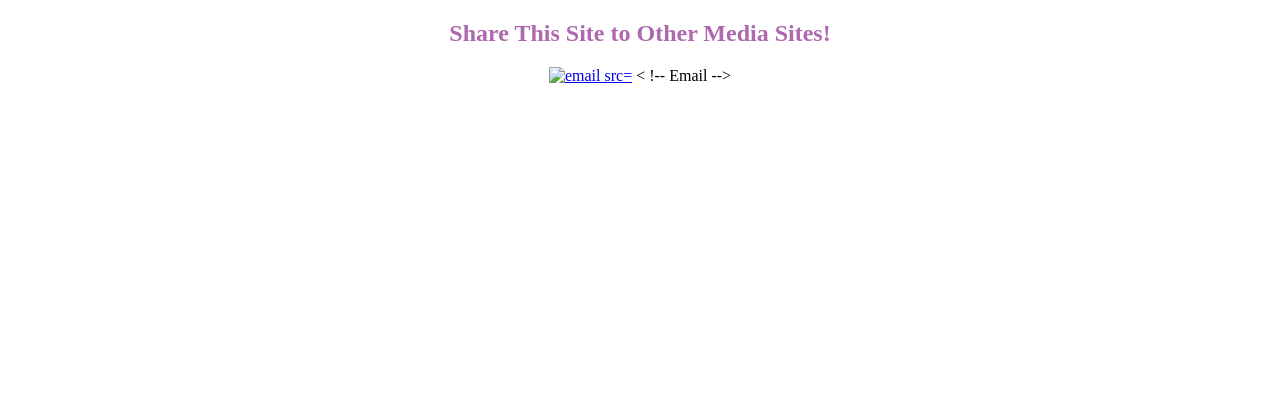
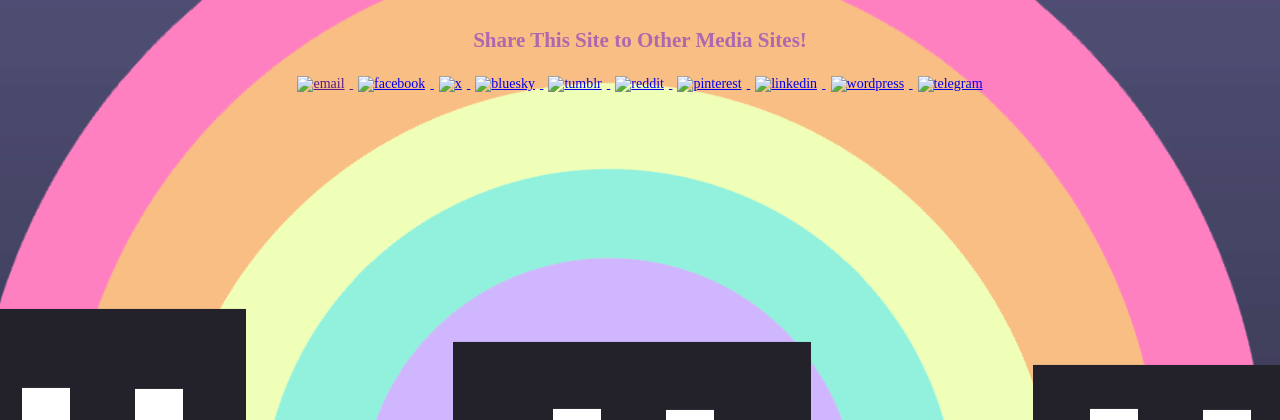
Before and after one commit to gaiawindwave90/nostalgia, a PHP site: page /magiccity/example.html in a window 1280 px wide. Shown: the top 420 px of the page. Run offline with PHP 8.4, Linux system fonts and the light colour scheme.

Commit message:
Hehehehehehe

```diff
--- a/magiccity/example.html
+++ b/magiccity/example.html
@@ -1,21 +1,66 @@
 <!DOCTYPE html PUBLIC "-//W3C//DTD HTML 4.01//EN" "http://www.w3.org/TR/html4/strict.dtd">
 <html>
 <head>
-</head><body><div style="text-align: center;"
+<title>Example</title>
+<link rel="stylesheet" type="text/css" href="styles/main.css">
+<script src="scripts/tinkerbell.js"></script></head>
+</head>
+<body>
+
+<!-- From simplesharebuttons.com -->
+<div style="text-align: center;"
  id="share-buttons"><h2 style="color: rgb(174, 104, 174);">Share
 This Site to Other Media Sites!</h2>
 <!-- Email -->
-<a href="mailto:/?Subject=Magic%20City&amp;amp;Body=I%20saw%20this%20and%20thought%20of%20you%21%20%20https://gaiawindwave90.github.io/nostalgia/magiccity/index2.html">
-<img style="border: 0px solid ; width: 119px;" alt="email src="file:///C:/Users/cryst/Documents/GitHub/nostalgia/magiccity/images/gradient.png"></a>
-<!-- Email -->
-<!-- Email -->
-<!-- Email --><
-!-- Email -->
-<!-- Email -->
-<!-- Email -->
-<!-- Email -->
-<!-- Email -->
-<!-- Email -->
-</div>
-</body>
-</html>
+<a target="_blank" href "mailto:/?Subject=Magic%20City&amp;amp;Body=I%20saw%20this%20and%20thought%20of%20you%21%20%20https://gaiawindwave90.github.io/nostalgia/magiccity/index2.html">
+<img style="width: 50px;" alt="email" src="https://platform-cdn.sharethis.com/img/email.svg">
+  </a>
+ <!--Facebook-->
+ <a target="_blank" href="http://www.facebook.com/sharer.php?u=https://gaiawindwave90.github.io/nostalgia/magiccity/index2.html">
+ <img style="width: 50px;" alt="facebook" src="https://platform-cdn.sharethis.com/img/facebook.svg">
+  </a>
+ <!--X-->
+ <a target="_blank" href="https://x.com/share?url=https://gaiawindwave90.github.io/nostalgia/magiccity/index2.html">
+ <img style="width: 50px;" alt="x" src="https://platform-cdn.sharethis.com/img/twitter.svg">
+ </a>
+ <!--BlueSky-->
+<a target="_blank" href="https://bsky.app/intent/compose?text=This%20website%20is%20great%21%20Let%27s%20view%20it%21%20https://gaiawindwave90.github.io/nostalgia/magiccity/index2.html">
+<img style="width: 50px;" alt="bluesky" src="https://platform-cdn.sharethis.com/img/bluesky.svg">
+</a>
+ <!--Tumblr-->
+ <a target="_blank" href="https://www.tumblr.com/share?t=Magic%20City&u=https://gaiawindwave90.github.io/nostalgia/magiccity/index2.html">
+<img style="width: 50px;" alt="tumblr" src="https://platform-cdn.sharethis.com/img/tumblr.svg">
+</a>
+ <!--Reddit-->
+  <a target="_blank" href="https://www.reddit.com/submit?title=Magic%20City&url=https://gaiawindwave90.github.io/nostalgia/magiccity/index2.html">
+<img style="width: 50px;" alt="reddit" src="https://platform-cdn.sharethis.com/img/reddit.svg">
+</a>
+ <!--Pinterest-->
+  <a target="_blank" href="https://pinterest.com/pin/create/button/?description=Magic%20City&url=https://gaiawindwave90.github.io/nostalgia/magiccity/index2.html">
+<img style="width: 50px;" alt="pinterest" src="https://platform-cdn.sharethis.com/img/pinterest.svg">
+</a>
+ <!--Linkedin-->
+  <a target="_blank" href="https://www.linkedin.com/shareArticle?title=Magic%20City&url=https://gaiawindwave90.github.io/nostalgia/magiccity/index2.html">
+<img style="width: 50px;" alt="linkedin" src="https://platform-cdn.sharethis.com/img/linkedin.svg">
+</a>
+ <!--Wordpress-->
+  <a target="_blank" href="http://wordpress.com/wp-admin/press-this.php?u=https://gaiawindwave90.github.io/nostalgia/magiccity/index2.html&t=Magic%20City&s=Where%20Fun%20Begins.&i=">
+<img style="width: 50px;" alt="wordpress" src="https://platform-cdn.sharethis.com/img/wordpress.svg">
+</a>
+ <!--Telegram-->
+  <a target="_blank" href="https://t.me/share/url?url=https://gaiawindwave90.github.io/nostalgia/magiccity/index2.html&text=Magic%20City&to=">
+<img style="width: 50px;" alt="telegram" src="https://platform-cdn.sharethis.com/img/telegram.svg">
+</a>
+ <!-- Your turn!
+  <a target="_blank" href="#">
+<img style="width: 50px;" alt="???" src="images/himitsu2.png">
+</a>
+ -->
+ <!--???-->
+ <!--???-->
+ <!--???-->
+ <!--???-->
+ </div>
+
+ </body>
+ </html>
--- a/magiccity/styles/main.css
+++ b/magiccity/styles/main.css
@@ -5,7 +5,7 @@ background-position: center;
 background-color: #585893;
 color: #acacd7;
 font-family: bubbleboddy;
-background-image: url(images/background/background.gif);
+background-image: url(https://gaiawindwave90.github.io/nostalgia/magiccity/images/background/background.gif);
 }
 #div-decorations {
   background-color: #ff99ff;
@@ -14,7 +14,7 @@ background-image: url(images/background/background.gif);
 .header {
   text-align: center;
   border: 1px solid black;
-  background-image: url(images/logos/logo.png);
+  background-image: url(https://gaiawindwave90.github.io/nostalgia/magiccity/images/logos/logo.png);
   background-position:  center center;
   width: 571px;
   height: 302px;
@@ -49,7 +49,7 @@ ul#menu li {
 ul#menu li a {
 border: 1px solid #9999ff;
 padding: 10px 20px;
-background-image: url(images/gradient.PNG);
+background-image: url(https://gaiawindwave90.github.io/nostalgia/magiccity/images/gradient.PNG);
 background-color: #6b9dff;
 background-repeat: repeat-x;
 background-position:  center center;
@@ -64,7 +64,7 @@ border-radius: 50px;
 ul#menu li a:hover {
 border: 1px solid #9999ff;
 padding: 10px 20px;
-background-image: url(images/gradient.PNG);
+background-image: url(https://gaiawindwave90.github.io/nostalgia/magiccity/images/gradient.PNG);
 background-color: #6b9dff;
 background-repeat: repeat-x;
 background-position:  center center;
```
Also changed, not shown: magiccity/about.html (+58 -1 lines), magiccity/index2.html (+60 -2 lines).
